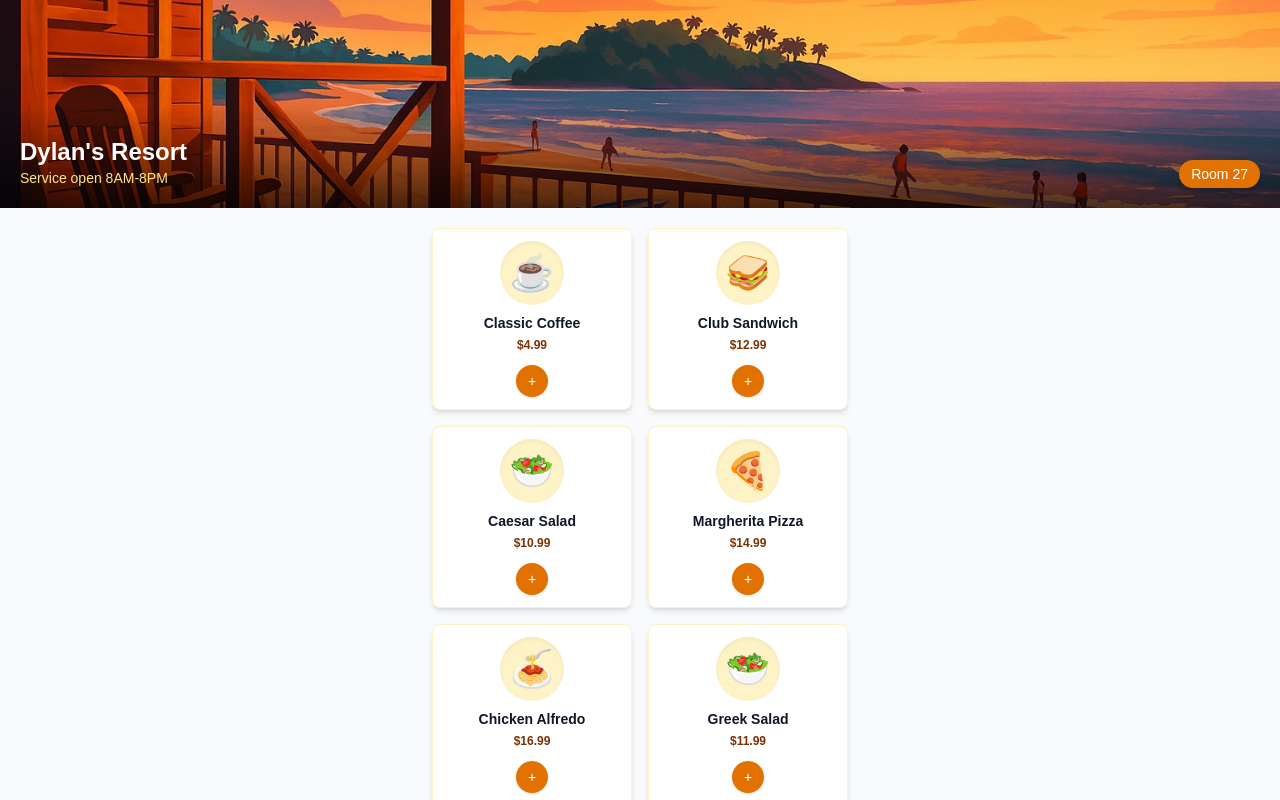
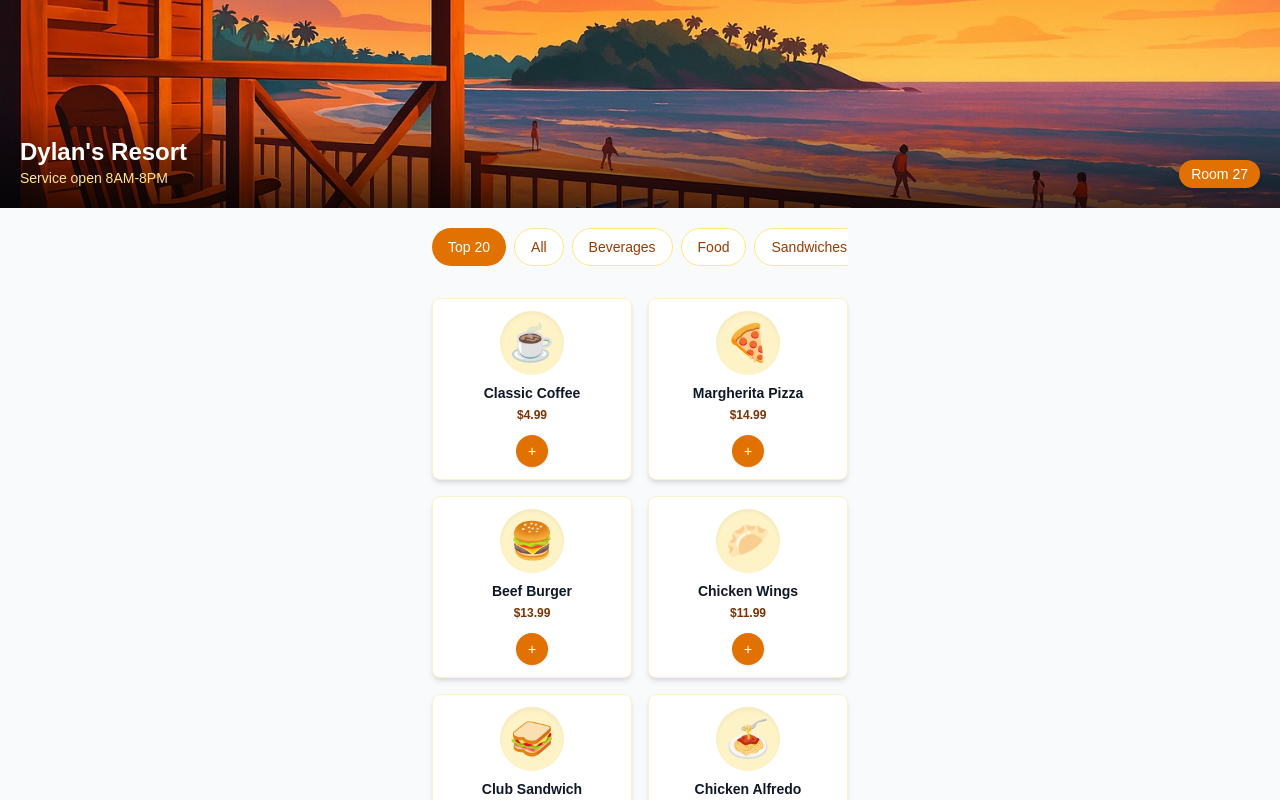
Before and after one commit to GidonR27/serveasy, a Next.js app: page / in a window 1280 px wide. Shown: the top 800 px of the page. Built offline with nearby package versions, Linux system fonts and the light colour scheme.

Commit message:
Improve category filtering: Add Top 20 as first category, adjust navigation order, implement popularity sorting

```diff
--- a/src/app/page.tsx
+++ b/src/app/page.tsx
@@ -19,6 +19,16 @@ const categoryIcons: Record<string, string> = {
   'Soups': '🥣',
 };
 
+// Get unique categories from menuItems
+const getUniqueCategories = () => {
+  const categories = menuItems.map(item => item.category);
+  // Filter out Appetizers, Soups, and Beverages since we'll add it manually
+  const uniqueCategories = [...new Set(categories)].filter(cat =>
+    cat !== 'Appetizers' && cat !== 'Soups' && cat !== 'Beverages'
+  );
+  return ['Top 20', 'All', 'Beverages', 'Food', ...uniqueCategories];
+};
+
 export default function Home() {
   const [orderItems, setOrderItems] = useState<OrderItem[]>([]);
   const [roomNumber] = useState('27'); // Fixed room number
@@ -26,6 +36,24 @@ export default function Home() {
   const [showOptions, setShowOptions] = useState<string | null>(null);
   const [selectedOptions, setSelectedOptions] = useState<{[key: string]: string}>({});
   const [showOrderDetails, setShowOrderDetails] = useState(false);
+  const [selectedCategory, setSelectedCategory] = useState('Top 20');
+
+  // Filter menu items based on selected category
+  const filteredMenuItems = menuItems.filter(item => {
+    if (selectedCategory === 'All') return true;
+    if (selectedCategory === 'Top 20') {
+      // Sort by rating or popularity and return top 20
+      return item.popularity && item.popularity >= 3;
+    }
+    if (selectedCategory === 'Beverages') return item.category === 'Beverages';
+    if (selectedCategory === 'Food') return item.category !== 'Beverages';
+    return item.category === selectedCategory;
+  });
+
+  // Sort top 20 items to the beginning if that category is selected
+  const sortedMenuItems = selectedCategory === 'Top 20'
+    ? [...filteredMenuItems].sort((a, b) => (b.popularity || 0) - (a.popularity || 0)).slice(0, 20)
+    : filteredMenuItems;
 
   const addToOrder = (item: MenuItem) => {
     if (item.options) {
@@ -126,9 +154,28 @@ export default function Home() {
 
       {/* Main Content */}
       <div className="max-w-md mx-auto px-4 pt-5 pb-4">
+        {/* Category Navigation */}
+        <div className="mb-6 overflow-x-auto pb-2">
+          <div className="flex space-x-2 min-w-max">
+            {getUniqueCategories().map((category) => (
+              <button
+                key={category}
+                onClick={() => setSelectedCategory(category)}
+                className={`px-4 py-2 rounded-full text-sm font-medium whitespace-nowrap ${
+                  selectedCategory === category
+                    ? 'bg-amber-600 text-white'
+                    : 'bg-white text-amber-800 border border-amber-200'
+                }`}
+              >
+                {category}
+              </button>
+            ))}
+          </div>
+        </div>
+
         {/* Menu Grid */}
         <div className="grid grid-cols-2 gap-4 mb-20">
-          {menuItems.map((item) => (
+          {sortedMenuItems.map((item) => (
             <div key={item.id} className="bg-white rounded-lg shadow-md overflow-hidden border border-amber-100">
               <div className="p-3">
                 <div className="flex flex-col items-center">
--- a/src/data/menuItems.ts
+++ b/src/data/menuItems.ts
@@ -7,6 +7,7 @@ export const menuItems: MenuItem[] = [
     description: 'Freshly brewed coffee with your choice of style',
     price: 4.99,
     category: 'Beverages',
+    popularity: 5,
     options: [
       {
         name: 'Size',
@@ -27,132 +28,151 @@ export const menuItems: MenuItem[] = [
     name: 'Club Sandwich',
     description: 'Triple-decker with turkey, bacon, lettuce, and tomato',
     price: 12.99,
-    category: 'Sandwiches'
+    category: 'Sandwiches',
+    popularity: 4
   },
   {
     id: '3',
     name: 'Caesar Salad',
     description: 'Crisp romaine lettuce with parmesan and croutons',
     price: 10.99,
-    category: 'Salads'
+    category: 'Salads',
+    popularity: 3
   },
   {
     id: '4',
     name: 'Margherita Pizza',
     description: 'Fresh tomatoes, mozzarella, and basil',
     price: 14.99,
-    category: 'Pizza'
+    category: 'Pizza',
+    popularity: 5
   },
   {
     id: '5',
     name: 'Chicken Alfredo',
     description: 'Fettuccine pasta with creamy alfredo sauce and grilled chicken',
     price: 16.99,
-    category: 'Pasta'
+    category: 'Pasta',
+    popularity: 4
   },
   {
     id: '6',
     name: 'Greek Salad',
     description: 'Mixed greens with feta, olives, and cucumber',
     price: 11.99,
-    category: 'Salads'
+    category: 'Salads',
+    popularity: 2
   },
   {
     id: '7',
     name: 'Beef Burger',
     description: 'Angus beef patty with lettuce, tomato, and special sauce',
     price: 13.99,
-    category: 'Burgers'
+    category: 'Burgers',
+    popularity: 5
   },
   {
     id: '8',
     name: 'Vegetable Stir Fry',
     description: 'Fresh vegetables in Asian sauce with rice',
     price: 12.99,
-    category: 'Main Courses'
+    category: 'Main Courses',
+    popularity: 3
   },
   {
     id: '9',
     name: 'Chocolate Cake',
     description: 'Rich chocolate cake with ganache',
     price: 6.99,
-    category: 'Desserts'
+    category: 'Desserts',
+    popularity: 4
   },
   {
     id: '10',
     name: 'Fish and Chips',
     description: 'Beer-battered cod with crispy fries',
     price: 15.99,
-    category: 'Main Courses'
+    category: 'Main Courses',
+    popularity: 4
   },
   {
     id: '11',
     name: 'Vegetarian Pizza',
     description: 'Loaded with fresh vegetables and cheese',
     price: 14.99,
-    category: 'Pizza'
+    category: 'Pizza',
+    popularity: 3
   },
   {
     id: '12',
     name: 'Chicken Wings',
     description: 'Spicy buffalo wings with blue cheese dip',
     price: 11.99,
-    category: 'Appetizers'
+    category: 'Appetizers',
+    popularity: 5
   },
   {
     id: '13',
     name: 'Mushroom Risotto',
     description: 'Creamy Arborio rice with wild mushrooms',
     price: 13.99,
-    category: 'Main Courses'
+    category: 'Main Courses',
+    popularity: 2
   },
   {
     id: '14',
     name: 'Green Smoothie',
     description: 'Spinach, banana, and apple blend',
     price: 5.99,
-    category: 'Beverages'
+    category: 'Beverages',
+    popularity: 3
   },
   {
     id: '15',
     name: 'Steak Sandwich',
     description: 'Thinly sliced steak with caramelized onions',
     price: 15.99,
-    category: 'Sandwiches'
+    category: 'Sandwiches',
+    popularity: 4
   },
   {
     id: '16',
     name: 'Vegetable Soup',
     description: 'Hearty soup with seasonal vegetables',
     price: 6.99,
-    category: 'Soups'
+    category: 'Soups',
+    popularity: 2
   },
   {
     id: '17',
     name: 'Cheese Platter',
     description: 'Selection of artisanal cheeses with crackers',
     price: 12.99,
-    category: 'Appetizers'
+    category: 'Appetizers',
+    popularity: 3
   },
   {
     id: '18',
     name: 'Ice Cream Sundae',
     description: 'Vanilla ice cream with chocolate sauce and nuts',
     price: 5.99,
-    category: 'Desserts'
+    category: 'Desserts',
+    popularity: 4
   },
   {
     id: '19',
     name: 'Grilled Salmon',
     description: 'Fresh salmon with seasonal vegetables',
     price: 18.99,
-    category: 'Main Courses'
+    category: 'Main Courses',
+    popularity: 4
   },
   {
     id: '20',
     name: 'Fruit Plate',
     description: 'Seasonal fresh fruits',
     price: 7.99,
-    category: 'Desserts'
+    category: 'Desserts',
+    popularity: 2
   }
 ];
--- a/src/types/menu.ts
+++ b/src/types/menu.ts
@@ -4,6 +4,7 @@ export interface MenuItem {
   description: string;
   price: number;
   category: string;
+  popularity?: number;
   options?: {
     name: string;
     choices: string[];
```
